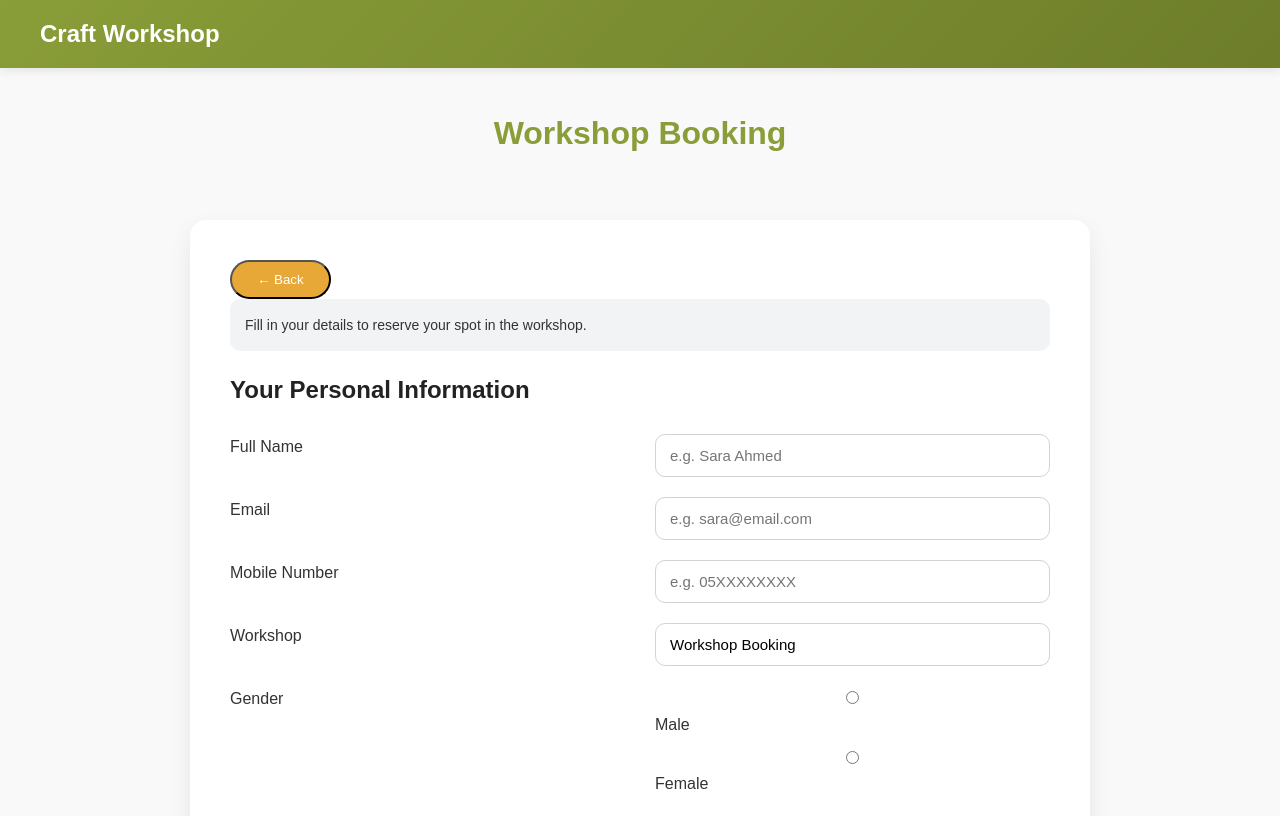
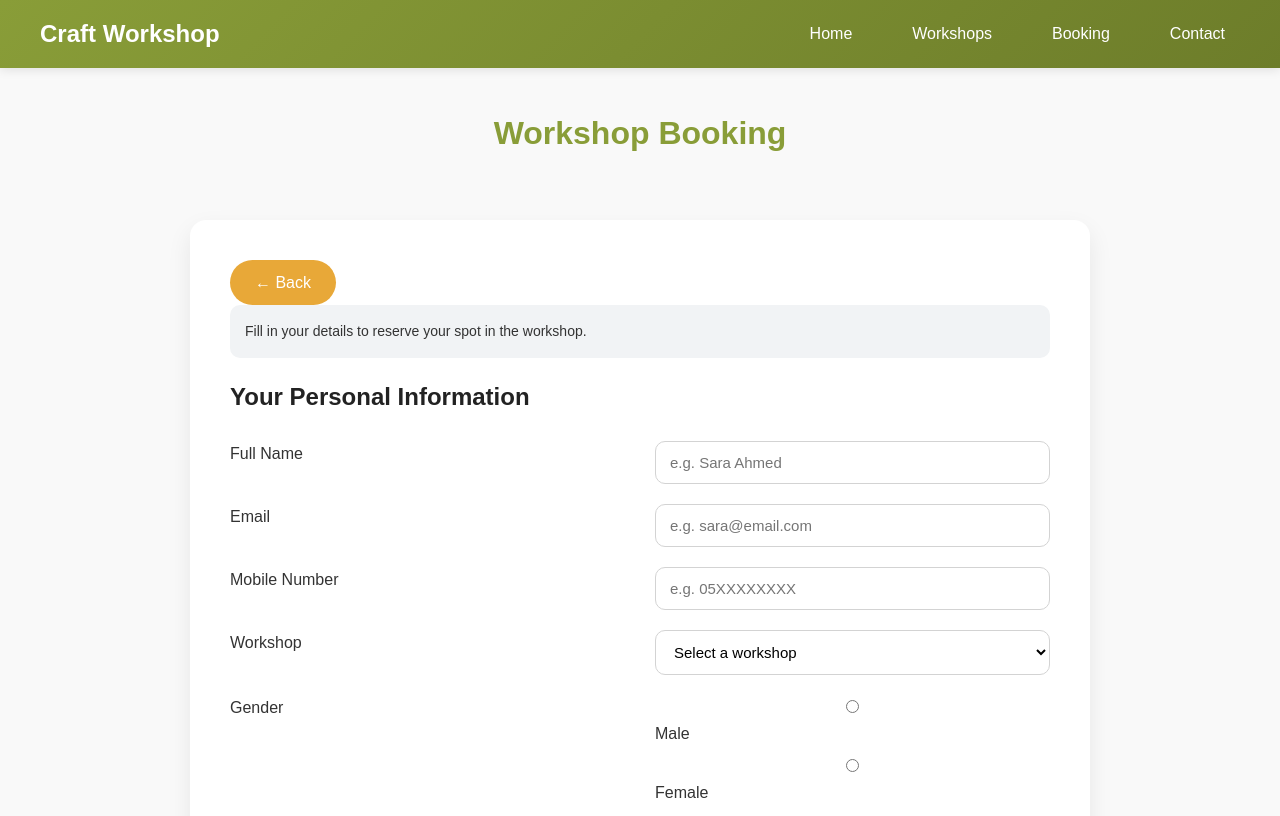
Before and after one commit to Rawan112-bk/CreativeCraftWorkshop, a plain HTML site: page register.html in a window 1280 px wide. Shown: the top 816 px of the page. Drawn offline with Linux system fonts and the light colour scheme.

Commit message:
Update register.html

```diff
--- a/register.html
+++ b/register.html
@@ -10,13 +10,19 @@
 <body>
 
 <!-- Navigation -->
-<nav>
+<nav class="navbar">
     <div class="logo">Craft Workshop</div>
+    <ul class="nav-links">
+        <li><a href="index.html">Home</a></li>
+        <li><a href="workshops.html">Workshops</a></li>
+        <li><a href="booking.html">Booking</a></li>
+        <li><a href="contact.html">Contact</a></li>
+    </ul>
 </nav>
 
 <!-- Booking Title -->
 <section class="booking-header">
-    <h1 id="workshopTitle">Workshop Booking</h1>
+    <h1>Workshop Booking</h1>
 </section>
 
 <!-- Form Section -->
@@ -24,14 +30,12 @@
 
     <div class="form-box">
 
-        <!-- Back Button -->
-        <button onclick="goBack()" class="btn back-btn">← Back</button>
+        <span class="btn back-btn">← Back</span>
 
         <div class="info-box">
             <p>Fill in your details to reserve your spot in the workshop.</p>
         </div>
 
-        <!-- ✅ FIXED HEADING LEVEL -->
         <h2>Your Personal Information</h2>
 
         <form class="workshop-form">
@@ -50,7 +54,12 @@
 
             <!-- Workshop -->
             <label>Workshop</label>
-            <input type="text" id="workshopInput" readonly>
+            <select required>
+                <option value="">Select a workshop</option>
+                <option value="candle">Candle Making</option>
+                <option value="pottery">Pottery Workshop</option>
+                <option value="painting">Painting Workshop</option>
+            </select>
 
             <!-- Gender -->
             <label>Gender</label>
@@ -78,7 +87,6 @@
             </div>
 
         </form>
-
     </div>
 
 </section>
@@ -88,27 +96,5 @@
     <p>&copy; 2026 Craft Workshop</p>
 </footer>
 
-<script>
-function goBack() {
-    window.history.back();
-}
-
-const params = new URLSearchParams(window.location.search);
-const type = params.get("type");
-
-let title = "Workshop Booking";
-
-if (type === "candle") {
-    title = "Candle Making Booking";
-} else if (type === "pottery") {
-    title = "Pottery Workshop Booking";
-} else if (type === "painting") {
-    title = "Painting Workshop Booking";
-}
-
-document.getElementById("workshopTitle").innerText = title;
-document.getElementById("workshopInput").value = title;
-</script>
-
 </body>
 </html>
```
